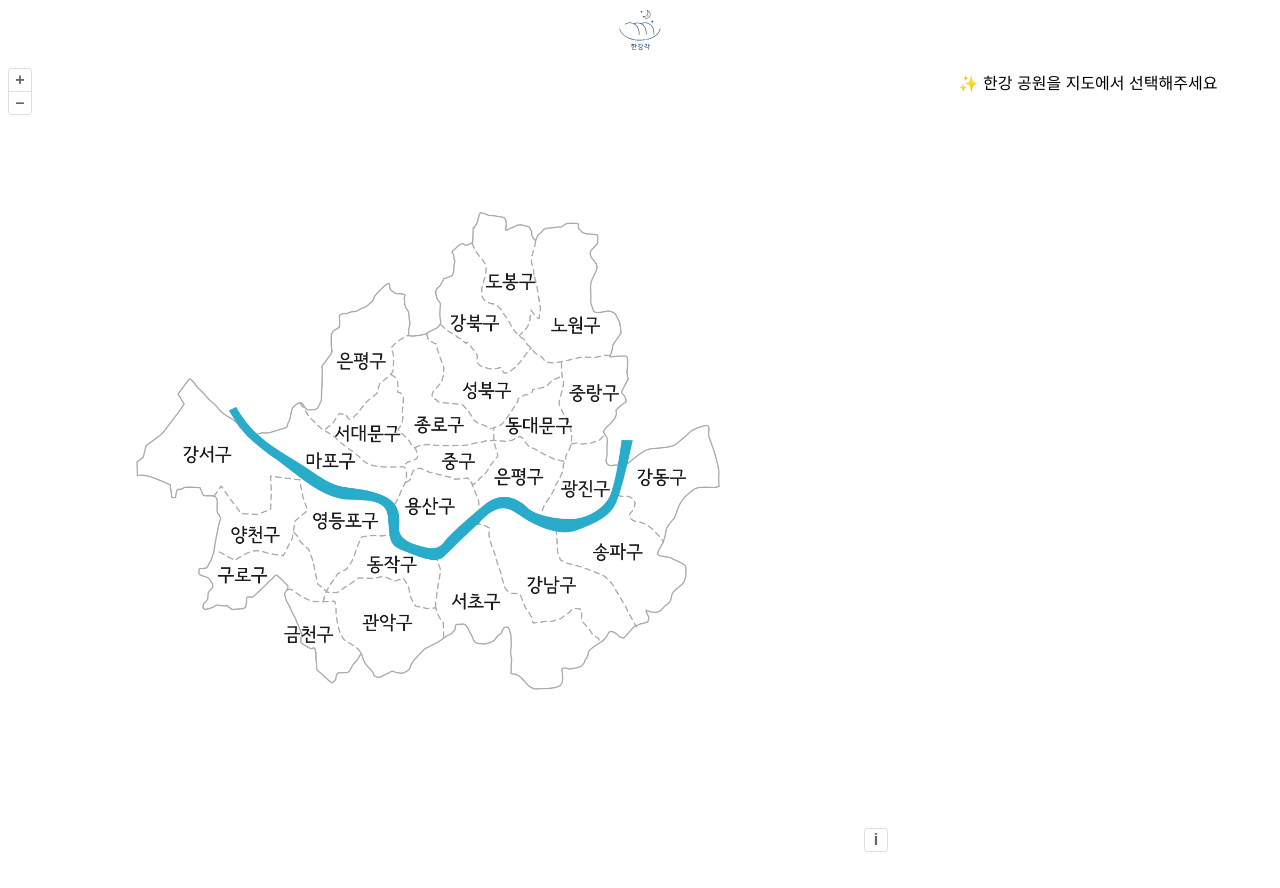
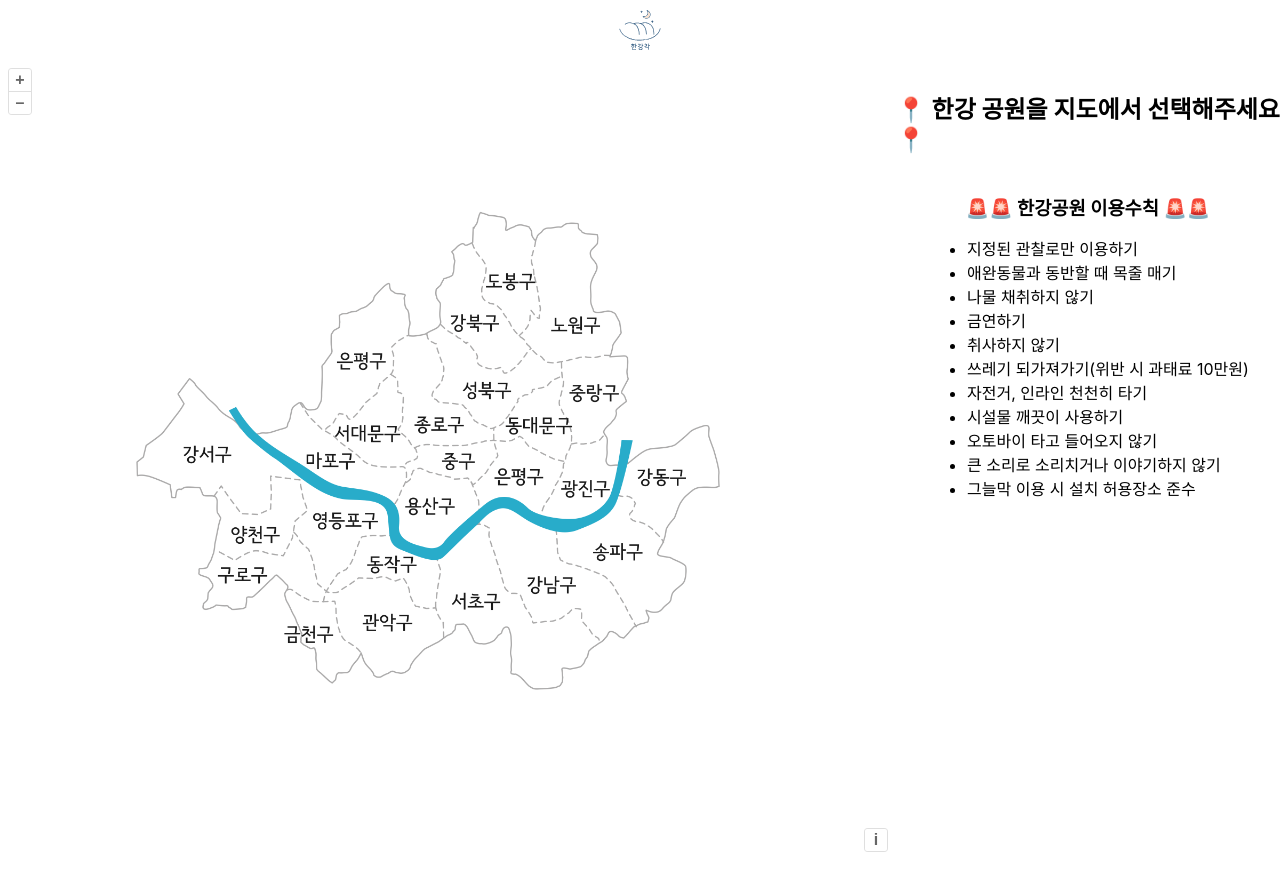
Before and after one commit to HANGANGGAK/hanganggak, a Next.js app in the folder client/: page / in a window 1280 px wide. Built offline with nearby package versions, Linux system fonts and the light colour scheme; no server answers.

Commit message:
[feature] add notice

```diff
--- /dev/null
+++ b/client/components/common/Notice.tsx
@@ -0,0 +1,31 @@
+import styled from "styled-components";
+
+export const Notice = () => {
+  return (
+    <Container>
+      <h3>🚨🚨 한강공원 이용수칙 🚨🚨</h3>
+      <ul>
+        <li>지정된 관찰로만 이용하기</li>
+        <li>애완동물과 동반할 때 목줄 매기</li> <li>나물 채취하지 않기</li>
+        <li>금연하기</li> <li>취사하지 않기</li>{" "}
+        <li>쓰레기 되가져가기(위반 시 과태료 10만원)</li>
+        <li>자전거, 인라인 천천히 타기</li>
+        <li>시설물 깨끗이 사용하기</li>
+        <li>오토바이 타고 들어오지 않기</li>
+        <li>큰 소리로 소리치거나 이야기하지 않기</li>
+        <li>그늘막 이용 시 설치 허용장소 준수</li>
+      </ul>
+    </Container>
+  );
+};
+
+const Container = styled.div`
+  display: flex;
+  flex-direction: column;
+  justify-content: center;
+  align-items: center;
+
+  h3 {
+    margin-bottom: 0;
+  }
+`;
--- a/client/pages/index.tsx
+++ b/client/pages/index.tsx
@@ -12,6 +12,7 @@ import { useMapInfoStore } from "../stores/mapInfo";
 import Loading from "../components/common/Loading";
 import Logo3 from "../public/logo3.svg";
 import { useMediaQuery } from "react-responsive";
+import { Notice } from "../components/common/Notice";
 
 const locatainData = [
   {
@@ -89,7 +90,8 @@ const Home: NextPage = () => {
         )}
         {!isOpen && !isLoading && isDesktop && (
           <DataWrapper>
-            <div className={"none"}>✨ 한강 공원을 지도에서 선택해주세요 </div>
+            <h2 className={"text"}>📍 한강 공원을 지도에서 선택해주세요 📍</h2>
+            <Notice />
           </DataWrapper>
         )}
         {isLoading && hanRiverData === undefined && (
@@ -232,11 +234,10 @@ const DataWrapper = styled.div`
   left: 0;
   overflow: auto;
 
-  .none {
+  .text {
     display: flex;
     justify-content: center;
     align-items: center;
-    font-size: 1rem;
   }
 
   @media (max-width: 800px) {
```
